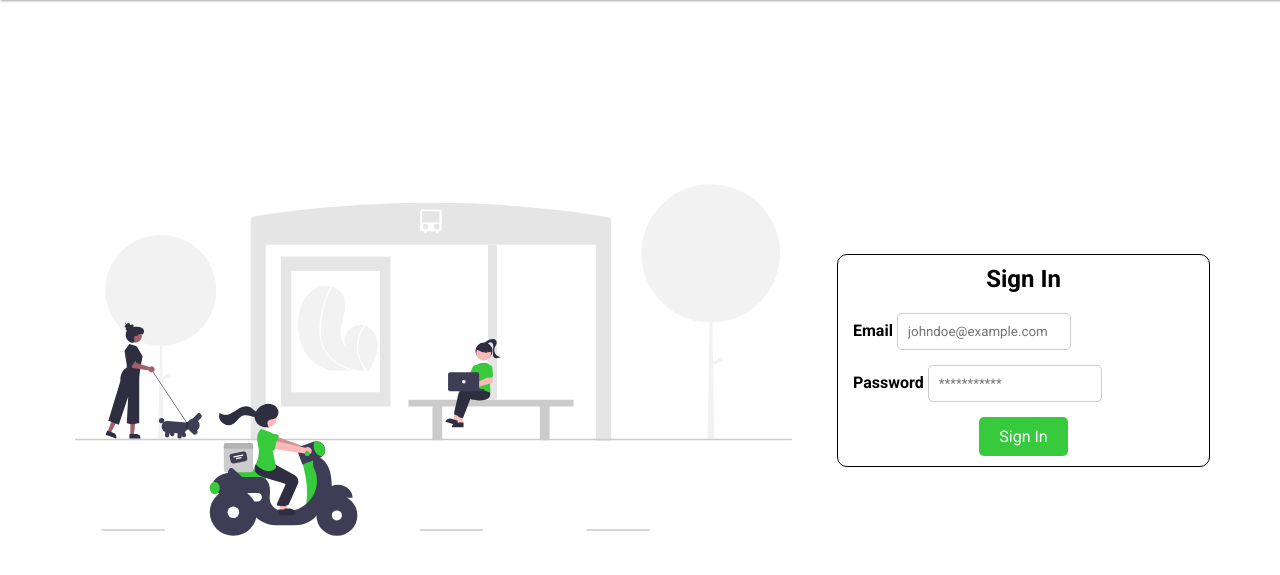
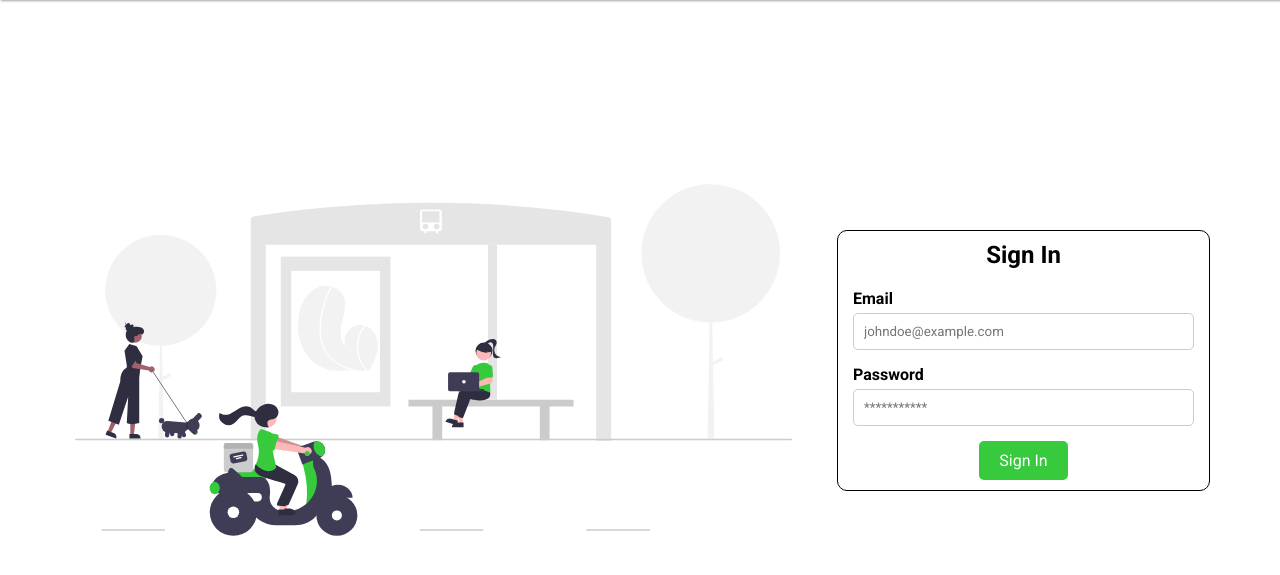
Before and after one commit to Anuj-Khadka/Yatra, a Flask app: page / in a window 1280 px wide. Shown: the part 58-633 px from the top of the page. Run offline with Flask 3, Linux system fonts and the light colour scheme.

Commit message:
Update login form

```diff
--- a/static/css/style.css
+++ b/static/css/style.css
@@ -71,6 +71,11 @@ a{
     padding: 10px 15px;
 }
 
+.input-field{
+    display: flex;
+    flex-direction: column;
+}
+
 .login-form h2 {
     margin-bottom: 20px;
     text-align: center;
```
